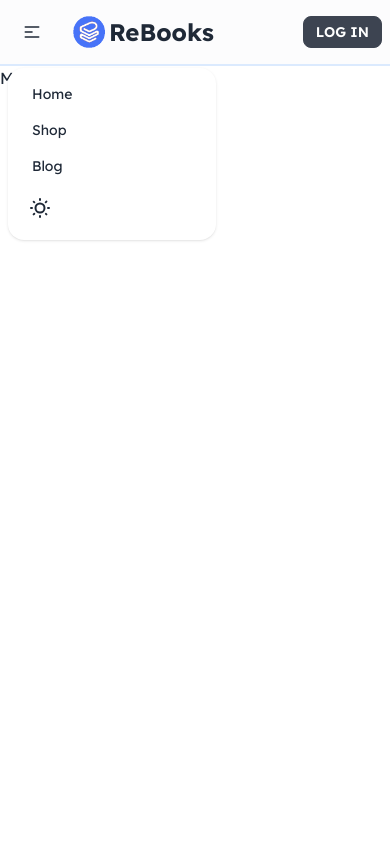
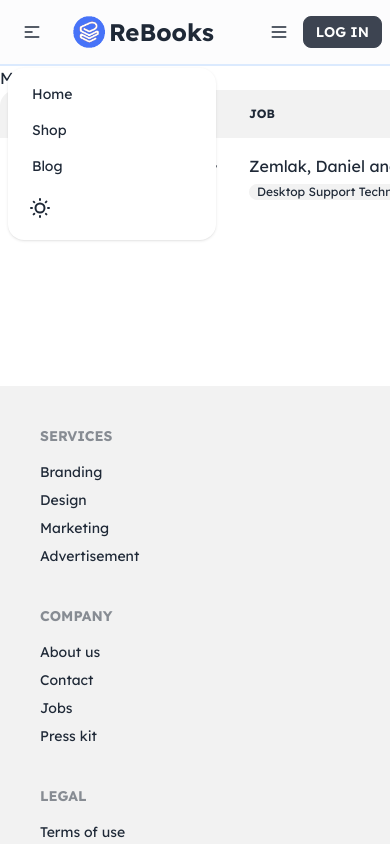
Before and after one commit to AbdullahAlAnasSaimon/Rebooks-client, a React (Create React App) app: page /dashboard/my-products in a window 390 px wide. Both pictures are taken after a click on the label 32 px from the left and 32 px from the top of the page. Shown: the top 844 px of the page. Built offline with nearby package versions, Linux system fonts and the light colour scheme; no server answers; grey boxes are pictures that could not be loaded.

Commit message:
show/hide dashboard menu icon

```diff
--- a/src/Layout/DashboardLayout/DashboardLayout.js
+++ b/src/Layout/DashboardLayout/DashboardLayout.js
@@ -7,14 +7,14 @@
   return (
     <div>
       <Header></Header>
-      <div className="drawer drawer-mobile">
+      <div className="drawer drawer-mobile h-auto">
         <input id="dashboard-drawer" type="checkbox" className="drawer-toggle" />
-        <div className="drawer-content">
+        <div className="drawer-content z-1">
           {/* <!-- Page content here --> */}
           <Outlet></Outlet>
 
         </div>
-        <div className="drawer-side z-0">
+        <div className="drawer-side z-1">
           <label htmlFor="dashboard-drawer" className="drawer-overlay"></label>
           <ul className="menu p-4 w-80 bg-base-100 text-base-content">
             {/* <!-- admin route --> */}
--- a/src/Pages/Dashboard/MyProducts/MyProducts.js
+++ b/src/Pages/Dashboard/MyProducts/MyProducts.js
@@ -4,19 +4,19 @@
 import Loading from '../../Shared/Loading/Loading';
 
 const MyProducts = () => {
-  const {user} = useContext(AuthContext);
+  const { user } = useContext(AuthContext);
 
-  const {data: myProducts, isLoading} = useQuery({
+  const { data: myProducts, isLoading } = useQuery({
     queryKey: ['my-products', user?.email],
-    queryFn: async () =>{
+    queryFn: async () => {
       const res = await fetch(`http://localhost:5000/my-products?email=${user?.email}`)
       const data = await res.json();
       return data;
     }
   })
 
-  if(isLoading){
-    return <Loading/>
+  if (isLoading) {
+    return <Loading />
   }
 
   console.log(myProducts);
@@ -24,6 +24,50 @@
   return (
     <div>
       <h2>My products</h2>
+      <div>
+        <div className="overflow-x-auto w-full">
+          <table className="table w-full">
+            {/* <!-- head --> */}
+            <thead>
+              <tr>
+                <th></th>
+                <th>Name</th>
+                <th>Job</th>
+                <th>Favorite Color</th>
+                <th></th>
+              </tr>
+            </thead>
+            <tbody>
+              {/* <!-- row 1 --> */}
+              <tr>
+                <th></th>
+                <td>
+                  <div className="flex items-center space-x-3">
+                    <div className="avatar">
+                      <div className="mask mask-squircle w-12 h-12">
+                        <img src="/tailwind-css-component-profile-2@56w.png" alt="Avatar Tailwind CSS Component" />
+                      </div>
+                    </div>
+                    <div>
+                      <div className="font-bold">Hart Hagerty</div>
+                      <div className="text-sm opacity-50">United States</div>
+                    </div>
+                  </div>
+                </td>
+                <td>
+                  Zemlak, Daniel and Leannon
+                  <br />
+                  <span className="badge badge-ghost badge-sm">Desktop Support Technician</span>
+                </td>
+                <td>Purple</td>
+                <th>
+                  <button className="btn btn-ghost btn-xs">details</button>
+                </th>
+              </tr>
+            </tbody>
+          </table>
+        </div>
+      </div>
     </div>
   );
 };
--- a/src/Pages/Shared/Header/Header.js
+++ b/src/Pages/Shared/Header/Header.js
@@ -65,7 +65,7 @@
           <label htmlFor="category-drawer" tabIndex={0} className={`btn btn-ghost btn-circle lg:hidden ${window.location.pathname === '/shop' ? 'visible' : 'hidden'}`}>
             <svg xmlns="http://www.w3.org/2000/svg" className="h-5 w-5" fill="none" viewBox="0 0 24 24" stroke="currentColor"><path strokeLinecap="round" strokeLinejoin="round" strokeWidth="2" d="M4 6h16M4 12h16m-16 6h16" /></svg>
           </label>
-          <label htmlFor="dashboard-drawer" tabIndex={0} className={`btn btn-ghost btn-circle lg:hidden ${window.location.pathname === '/dashboard' ? 'visible' : 'hidden'}`}>
+          <label htmlFor="dashboard-drawer" tabIndex={0} className={`btn btn-ghost btn-circle lg:hidden ${window.location.pathname === '/dashboard' || '/dashboard/my-products' || '/dashboard/add-a-product' || '/dashboard/my-orders' || '/dashboard/reported-items' || '/dashboard/all-buyers' ? 'visible' : 'hidden'}`}>
             <svg xmlns="http://www.w3.org/2000/svg" className="h-5 w-5" fill="none" viewBox="0 0 24 24" stroke="currentColor"><path strokeLinecap="round" strokeLinejoin="round" strokeWidth="2" d="M4 6h16M4 12h16m-16 6h16" /></svg>
           </label>
           {user?.uid ?
```
